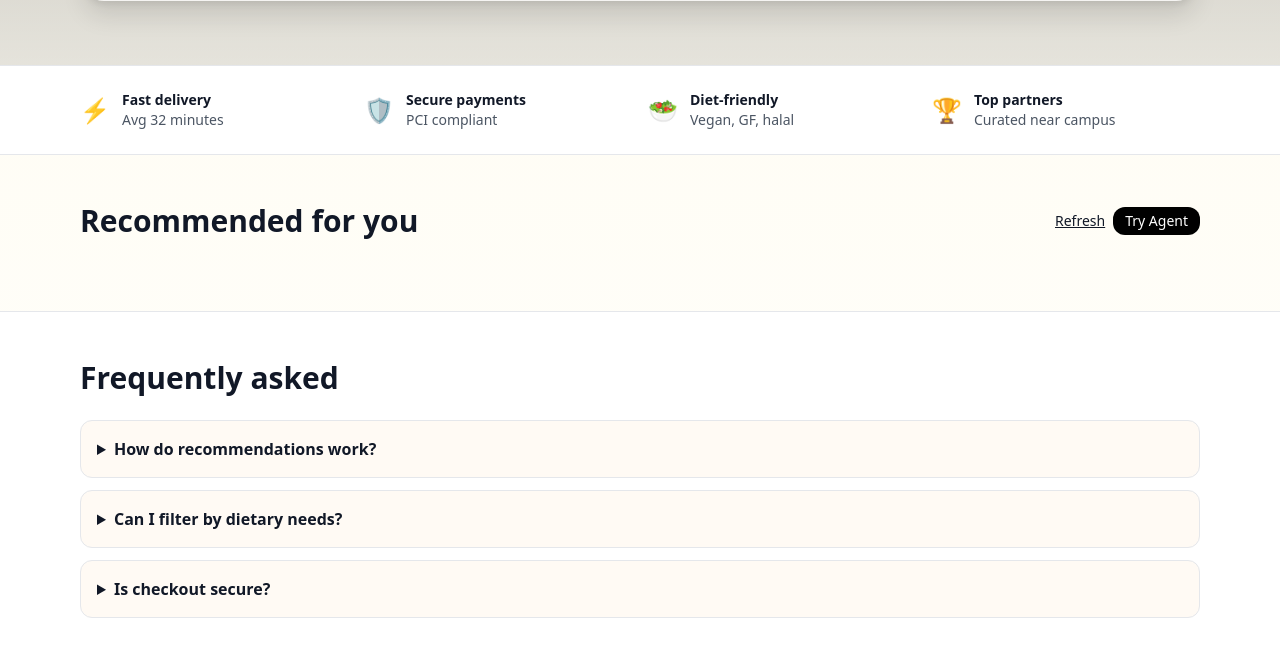
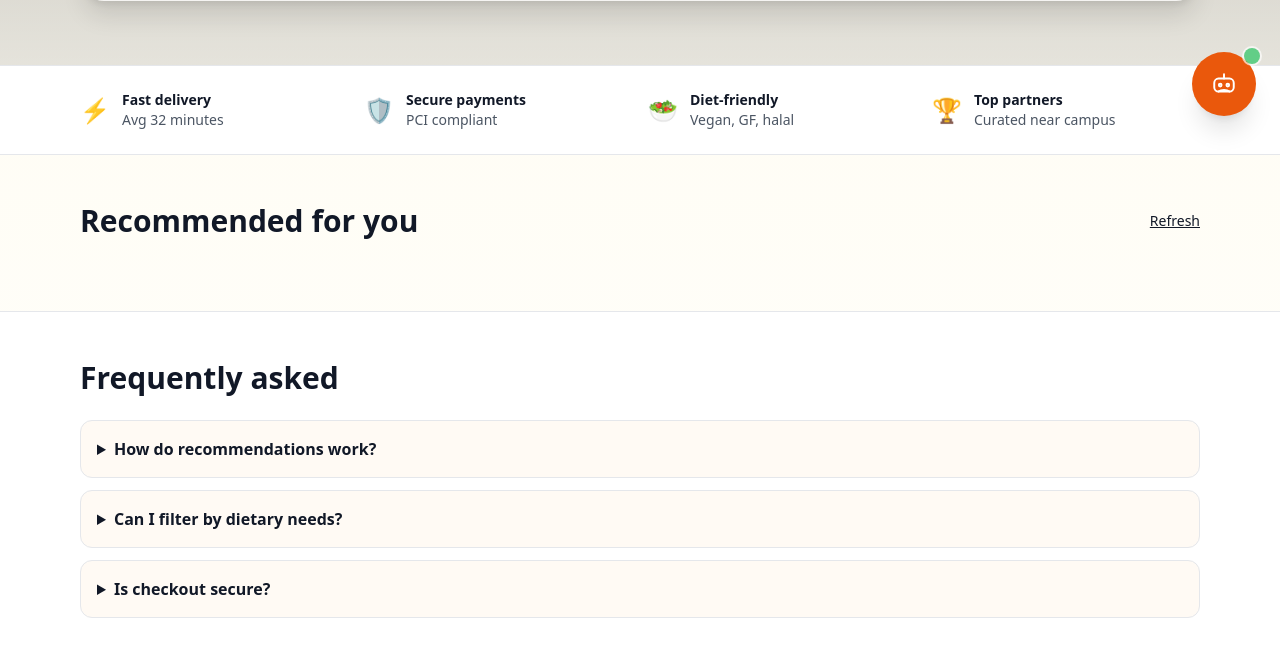
Before and after one commit to Camrahd/HackOkstate, a Django app: page / in a window 1280 px wide. Shown: the part 660-1325 px from the top of the page. Run offline with Django 5.2, Linux system fonts and the light colour scheme; data comes from the database, SQL or seed files in the repository; some libraries are stand-ins or nearby versions.

Commit message:
chatbot button

```diff
--- a/foodagent/templates/landing.html
+++ b/foodagent/templates/landing.html
@@ -138,7 +138,6 @@
         <h2 class="text-2xl md:text-3xl font-bold">Recommended for you</h2>
         <div class="flex items-center gap-2">
           <button id="refresh-recs" class="text-sm underline">Refresh</button>
-          <a href="/agent/" class="text-sm px-3 py-1 rounded-xl bg-black text-white">Try Agent</a>
         </div>
       </div>
       <div id="recs" class="mt-6 grid sm:grid-cols-2 lg:grid-cols-3 gap-4"></div>
@@ -298,5 +297,35 @@
     loadRecs();
     refreshCartCount();
   </script>
+
+  <!-- Bot Launcher -->
+  <a href="/agent/" id="bot-fab"
+    class="group fixed bottom-5 right-5 md:bottom-6 md:right-6 z-50 outline-none"
+    aria-label="Open Dining Agent">
+    <div class="relative">
+      <div class="w-14 h-14 md:w-16 md:h-16 rounded-full bg-orange-600 text-white shadow-xl
+                  grid place-items-center transition transform hover:-translate-y-0.5 focus:ring-4
+                  focus:ring-orange-300/60">
+        <!-- robot icon -->
+        <svg xmlns="http://www.w3.org/2000/svg" width="26" height="26" viewBox="0 0 24 24" fill="none"
+            stroke="currentColor" stroke-width="1.8" stroke-linecap="round" stroke-linejoin="round"
+            class="pointer-events-none">
+          <rect x="3" y="7" width="18" height="12" rx="4"></rect>
+          <path d="M12 3v4"></path>
+          <circle cx="8.5" cy="13" r="1.25"></circle>
+          <circle cx="15.5" cy="13" r="1.25"></circle>
+          <path d="M7 19c1.2-1 2.8-1.5 5-1.5s3.8.5 5 1.5"></path>
+        </svg>
+      </div>
+      <!-- little online dot -->
+      <span class="absolute -top-1 -right-1 w-4 h-4 rounded-full bg-green-500 ring-2 ring-white animate-pulse"></span>
+      <!-- tooltip -->
+      <span class="absolute -left-40 -top-2 hidden md:block translate-y-[-100%] px-2 py-1 rounded-lg text-xs
+                  bg-black text-white/90 opacity-0 group-hover:opacity-100 transition">
+        Open Agent
+      </span>
+    </div>
+  </a>
+
 </body>
 </html>
```
